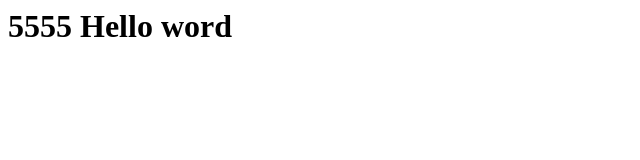
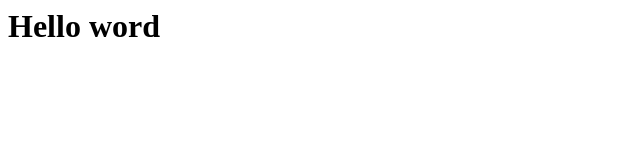
Before and after one commit to budsayamasNithi/testweb, a plain HTML site: page hello.html in a window 1280 px wide. Shown: the whole page, without its empty margins (0-640 px from the left). Drawn offline with Linux system fonts and the light colour scheme.

Commit message:
create hello.html

```diff
--- a/hello.html
+++ b/hello.html
@@ -1,7 +1,7 @@
 <html>
     <body>
         <h1>
-            5555 Hello word
+            Hello word
         </h1>
     </body>
 </html>
```
